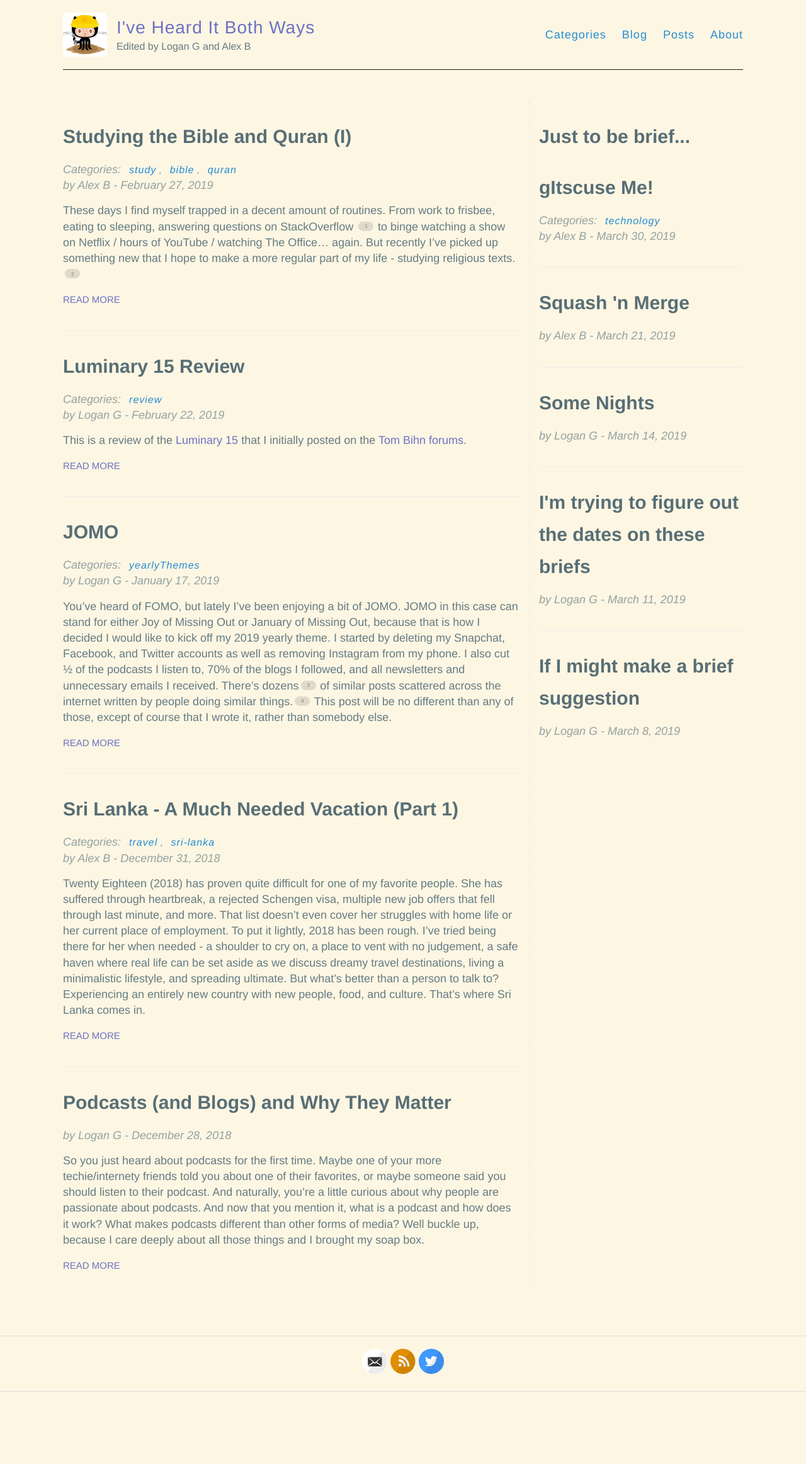
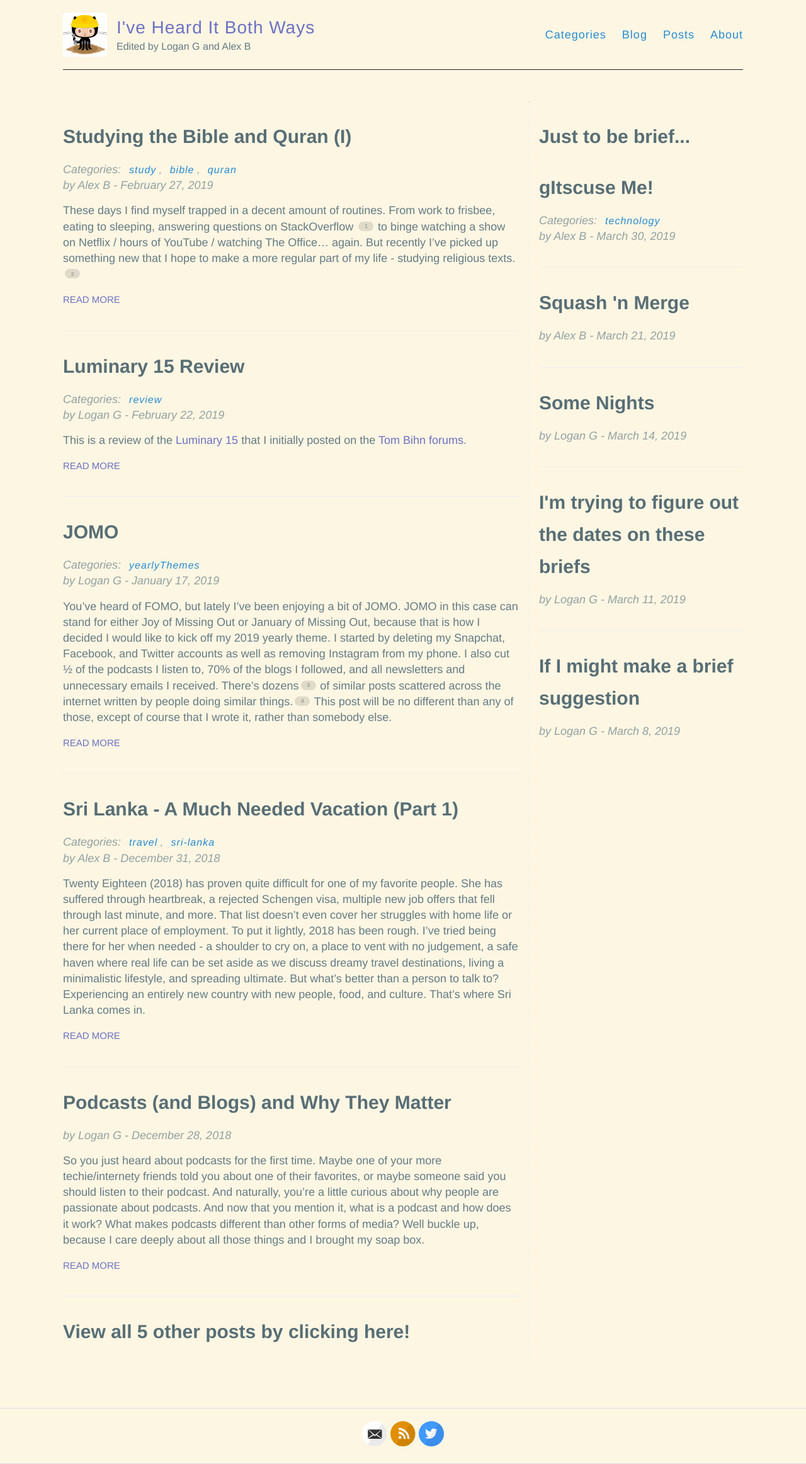
Before and after one commit to hencefarthing/hencefarthing.github.io, a Jekyll site: the page built from index.html, in a window 1280 px wide. Shown: the whole page at 63% size. Built offline with Jekyll 4.4.1, drawn with Linux system fonts in a browser that asks for light colours; before the commit the page ends 2210 px from its top, so only the background shows below that.

Commit message:
testing 'view-all-posts' link

```diff
--- a/_includes/list-posts.html
+++ b/_includes/list-posts.html
@@ -37,4 +37,18 @@
         {% endif %}
 
     {% endfor %}
+
+    {% comment %}
+        if displaying 'all' posts, do nothing here.
+        if displaying specific # of posts, include link to 'all' posts page
+    {% endcomment %}
+
+    {% unless page.display_num_posts == "all" %}
+        <h1 id="most-posts">
+            <a href="{{ site.baseurl }}/posts">
+                View all {{ page.display_num_posts }} other posts by clicking here!
+            </a>
+        </h1>
+    {% endunless %}
+
 </div>
--- a/style.scss
+++ b/style.scss
@@ -277,6 +277,10 @@ nav {
   }
 }
 
+.posts > h1 #more-posts {
+  border-bottom: 1px solid $lightGray;
+}
+
 .posts > .post, .briefs > .brief {
   padding-bottom: 2em;
   border-bottom: 1px solid $lightGray;
```
